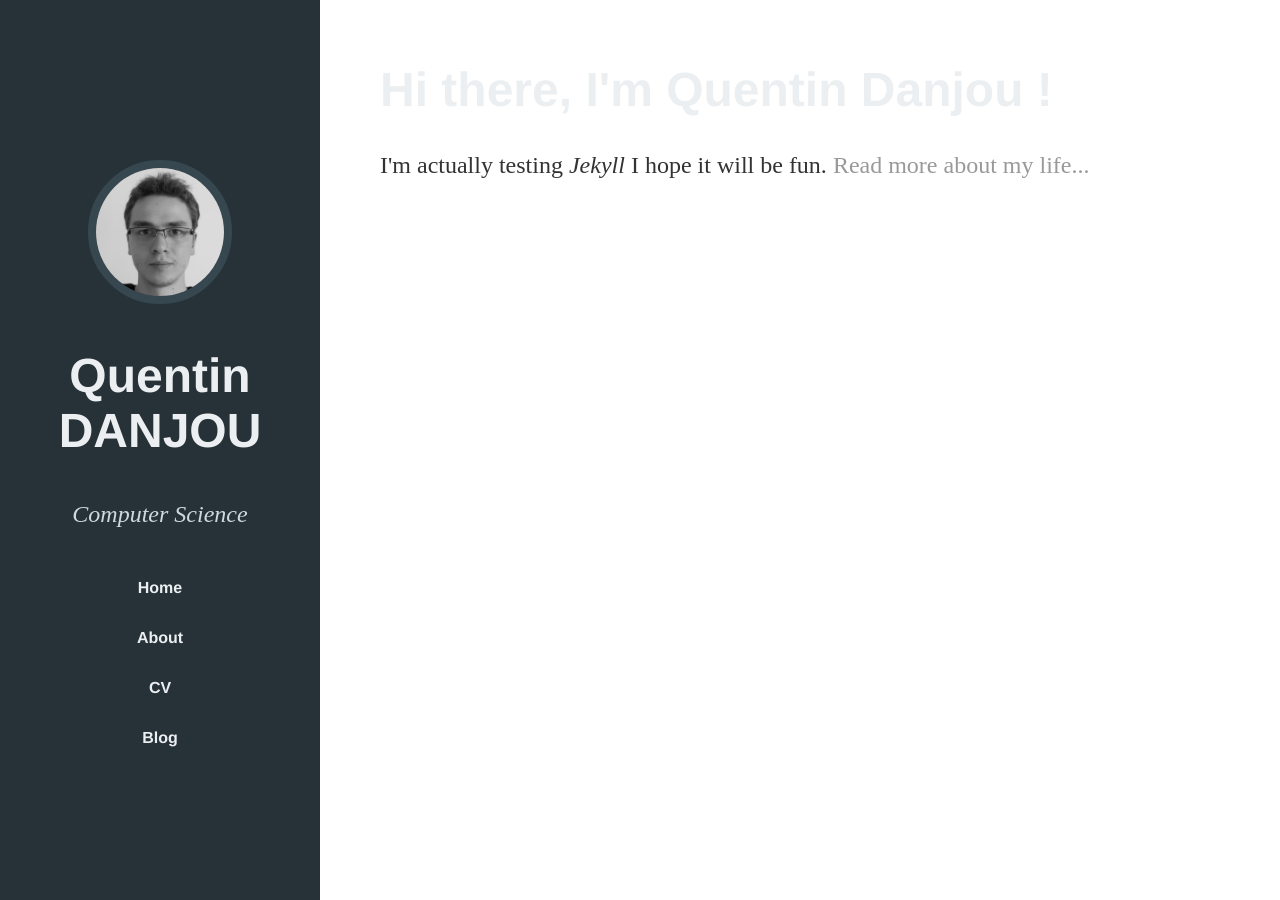
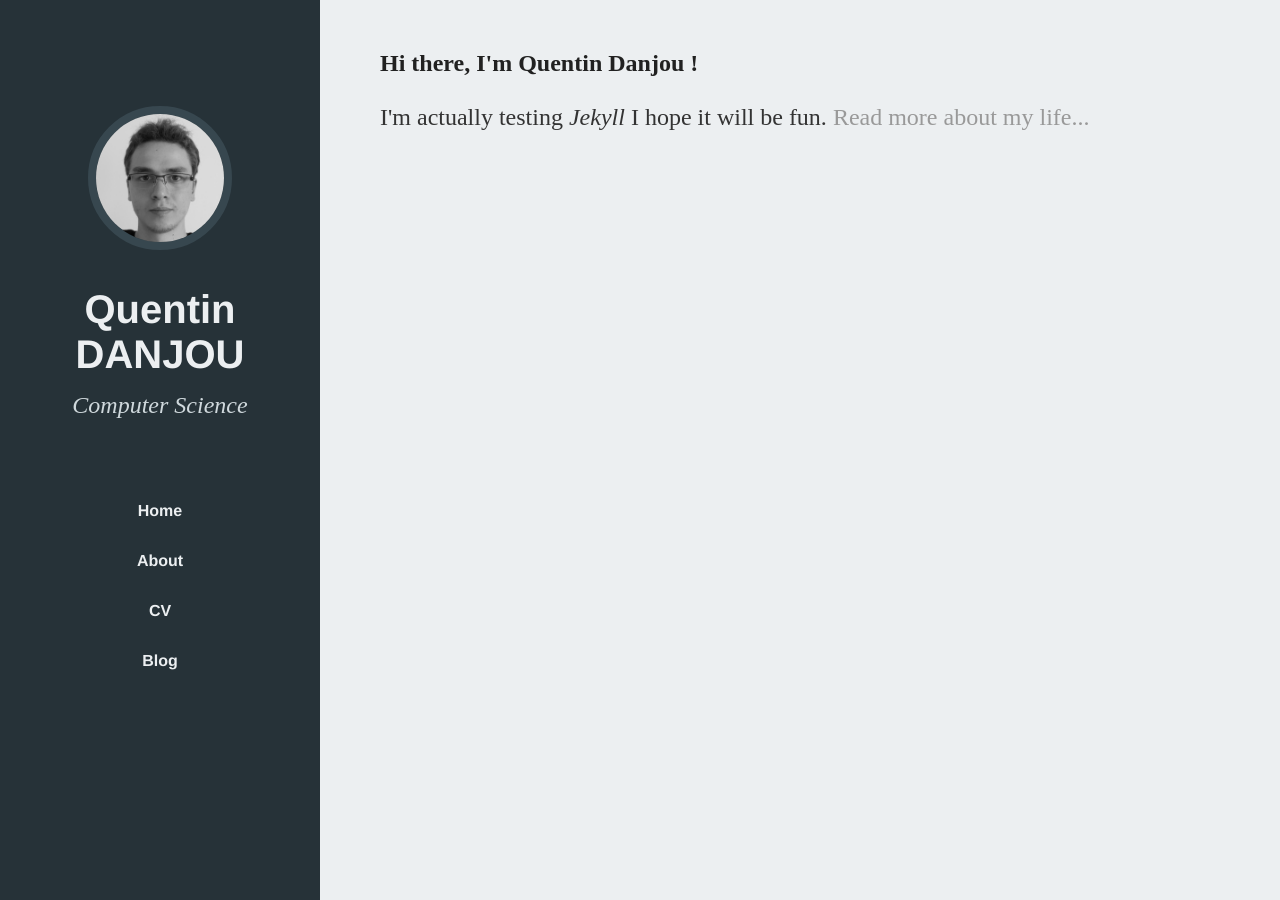
Before and after one commit to danjou-a/danjou-a.github.io, a Jekyll site: the page built from index.html, in a window 1280 px wide. Built offline with Jekyll 4.4.1, drawn with Linux system fonts in a browser that asks for light colours.

Commit message:
margin and background update in css

```diff
--- a/css/main.css
+++ b/css/main.css
@@ -2,6 +2,7 @@ body {
     margin: 0;
     padding: 0;
     color: #212121;
+    background-color: #ECEFF1;
     /* width: 70%; */
 }
 
@@ -35,7 +36,7 @@ nav ul li a{
 }
 
 nav ul {
-    margin-top: 3em;
+    margin-top: 5em;
 }
 
 /* nav ul li, footer ul li {
@@ -60,9 +61,10 @@ a:hover {
 }
 
 h1 {
-    font-size: 3em;
+    font-size: 2.5em;
     font-family:'Helvetica', 'Arial', 'Sans-Serif';
     color: #ECEFF1;
+    margin-bottom: 0.3em;
 }
 
 p {
@@ -86,7 +88,7 @@ ul.posts li {
     border-color: #37474F;
     border-width: 0.5em;
     width: 40%;
-    margin-top: 50%;
+    margin-top: 33%;
  }
 
  .description {
--- a/index.html
+++ b/index.html
@@ -4,6 +4,6 @@ title: Quentin Danjou
 ---
 
 <div class="blurb">
-  <h1>Hi there, I'm Quentin Danjou !</h1>
+  <h2>Hi there, I'm Quentin Danjou !</h2>
   <p>I'm actually testing  <em>Jekyll</em> I hope it will be fun. <a href="/blog">Read more about my life...</a></p>
 </div><!-- /.blurb -->
```
